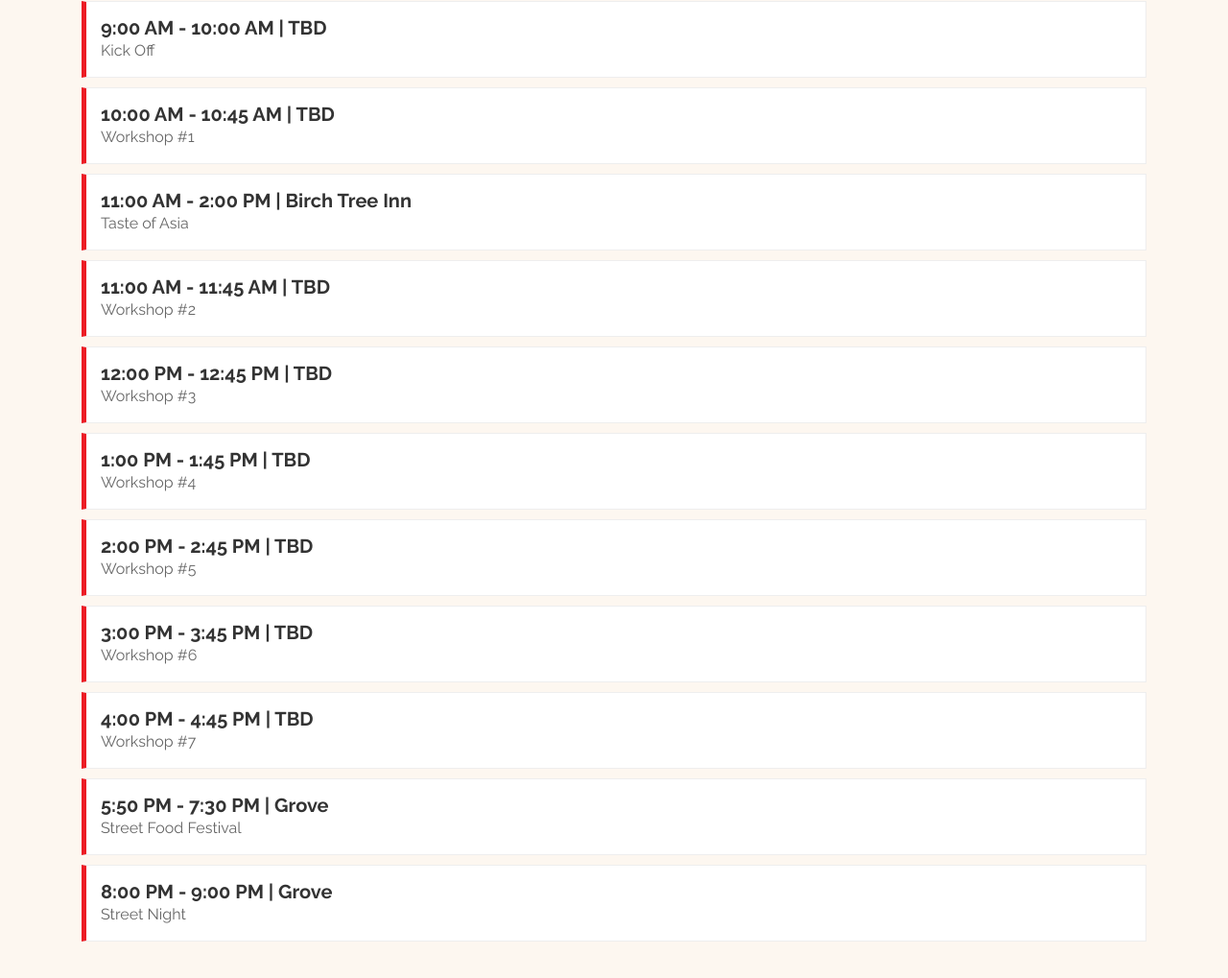
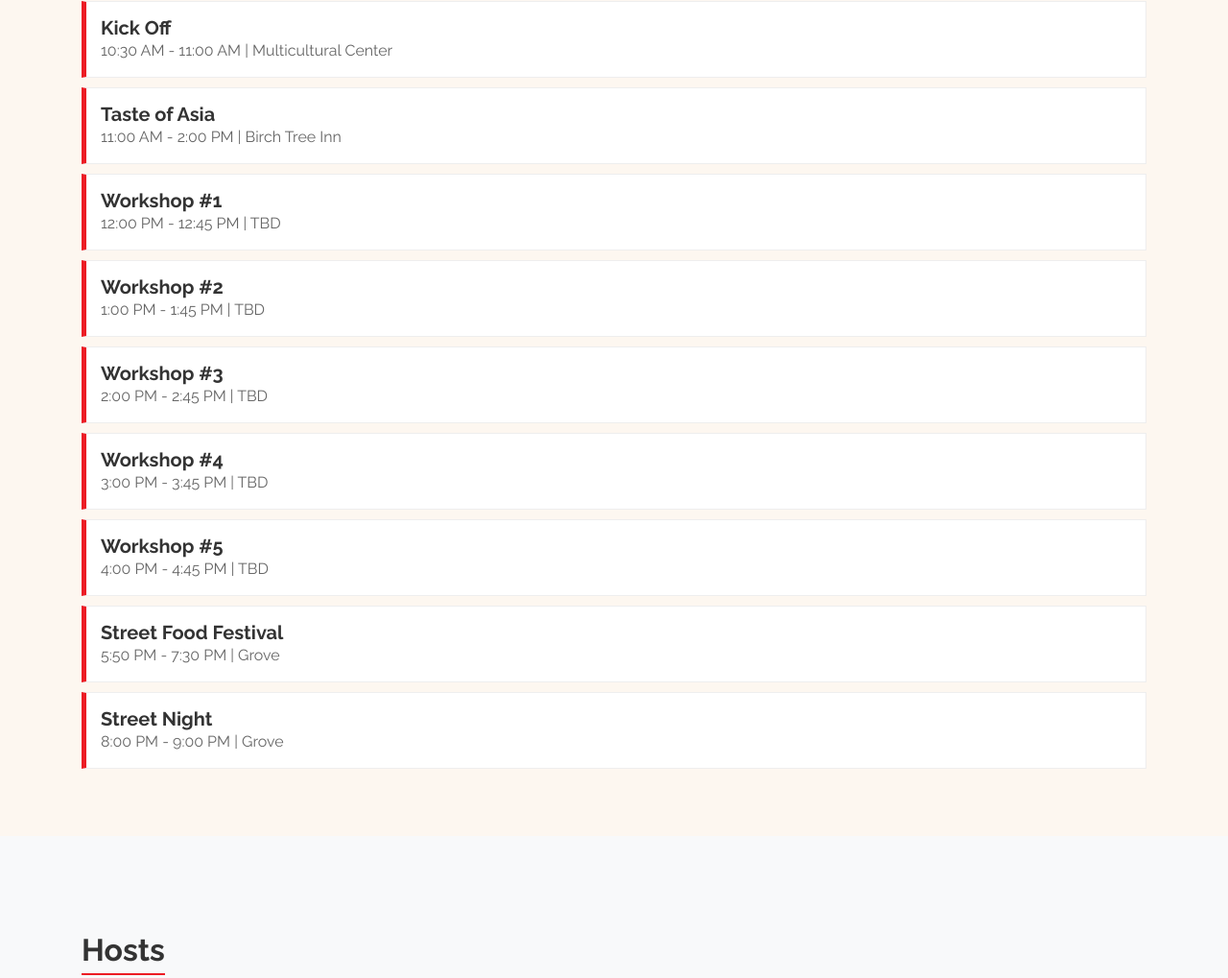
Before and after one commit to RCNJ-Computer-Science-Club/ISFF25, a plain HTML site: page index.html in a window 1280 px wide. Shown: the part 504-1523 px from the top of the page at 96% size. Drawn offline with nearby package versions, Linux system fonts and the light colour scheme.

Commit message:
Refactor code structure for improved readability and maintainability

```diff
--- a/index.html
+++ b/index.html
@@ -67,50 +67,15 @@
   <section id="agenda" class="event-section">
     <div class="container">
       <h2 class="section-title">Event Agenda</h2>
-      <div class="agenda-item">
-        <h5>9:00 AM - 10:00 AM | TBD </h5>
-        <p>Kick Off</p>
-      </div>
-      <div class="agenda-item">
-        <h5>10:00 AM - 10:45 AM | TBD </h5>
-        <p>Workshop #1</p>
-      </div>
-      <div class="agenda-item">
-        <h5>11:00 AM - 2:00 PM | Birch Tree Inn </h5>
-        <p>Taste of Asia </p>
-      </div>
-      <div class="agenda-item">
-        <h5>11:00 AM - 11:45 AM | TBD </h5>
-        <p>Workshop #2</p>
-      </div>
-      <div class="agenda-item">
-        <h5>12:00 PM - 12:45 PM | TBD </h5>
-        <p>Workshop #3</p>
-      </div>
-      <div class="agenda-item">
-        <h5>1:00 PM - 1:45 PM | TBD </h5>
-        <p>Workshop #4</p>
-      </div>
-      <div class="agenda-item">
-        <h5>2:00 PM - 2:45 PM | TBD </h5>
-        <p>Workshop #5</p>
-      </div>
-      <div class="agenda-item">
-        <h5>3:00 PM - 3:45 PM | TBD </h5>
-        <p>Workshop #6</p>
-      </div>
-      <div class="agenda-item">
-        <h5>4:00 PM - 4:45 PM | TBD </h5>
-        <p>Workshop #7</p>
-      </div>
-      <div class="agenda-item">
-        <h5>5:50 PM - 7:30 PM | Grove </h5>
-        <p>Street Food Festival </p>
-      </div>
-      <div class="agenda-item">
-        <h5>8:00 PM - 9:00 PM | Grove </h5>
-        <p>Street Night</p>
-      </div>
+      <div class="agenda-item"> <h5>Kick Off</h5> <p>10:30 AM - 11:00 AM | Multicultural Center </p> </div>
+      <div class="agenda-item"> <h5>Taste of Asia</h5> <p>11:00 AM - 2:00 PM | Birch Tree Inn</p> </div>
+      <div class="agenda-item"> <h5>Workshop #1</h5> <p>12:00 PM - 12:45 PM | TBD</p> </div>
+      <div class="agenda-item"> <h5>Workshop #2</h5> <p>1:00 PM - 1:45 PM | TBD</p> </div>
+      <div class="agenda-item"> <h5>Workshop #3</h5> <p>2:00 PM - 2:45 PM | TBD</p> </div>
+      <div class="agenda-item"> <h5>Workshop #4</h5> <p>3:00 PM - 3:45 PM | TBD</p> </div>
+      <div class="agenda-item"> <h5>Workshop #5</h5> <p>4:00 PM - 4:45 PM | TBD</p> </div>
+      <div class="agenda-item"> <h5>Street Food Festival</h5> <p>5:50 PM - 7:30 PM | Grove</p> </div>
+      <div class="agenda-item"> <h5>Street Night</h5> <p>8:00 PM - 9:00 PM | Grove</p> </div>
     </div>
   </section>
 
@@ -138,6 +103,7 @@
     <div class="d-flex flex-wrap justify-content-center">
       <img src="https://rcnj-computer-science-club.github.io/ISFF25/res/logo/Dining.jpg" alt="Sponsor 1" class="sponsor-logo">
       <img src="https://rcnj-computer-science-club.github.io/ISFF25/res/logo/Roukema.jpg" alt="Sponsor 1" class="sponsor-logo">
+      <img src="https://rcnj-computer-science-club.github.io/ISFF25/res/logo/EDIC.png" alt="Sponsor 1" class="sponsor-logo">
       <img src="https://rcnj-computer-science-club.github.io/ISFF25/res/logo/SAC.jpg" alt="Sponsor 1" class="sponsor-logo">
       <img src="https://rcnj-computer-science-club.github.io/ISFF25/res/logo/FASA.png" alt="Sponsor 2" class="sponsor-logo">
       <img src="https://rcnj-computer-science-club.github.io/ISFF25/res/logo/SOCA.jpg" alt="Sponsor 3" class="sponsor-logo">
@@ -171,9 +137,19 @@
         Discover a wide variety of street food from all over the world. Our food booths offer
         delicious snacks and appetizers for every taste!
       </p>
-      <!-- <img src="https://via.placeholder.com/800x400?text=Delicious+Food" alt="Food Booth" class="img-fluid rounded" > -->
+      <!-- <div class="row">
+        <div class="col-md-4 text-center"> <img src="https://rcnj-computer-science-club.github.io/ISFF25/res/logo/ISO.jpg" alt="ISO" class="rounded-circle mb-2" style="width: 100px; height: 100px;"> <h5>Macarons</h5> <p>Hosted by: International Student Organization</p> </div>
+        <div class="col-md-4 text-center"> <img src="https://rcnj-computer-science-club.github.io/ISFF25/res/logo/SAC.jpg" alt="South Asian Club" class="rounded-circle mb-2" style="width: 100px; height: 100px;"> <h5>Mango Lassi (per gal)</h5> <p>Hosted by: South Asian Club</p> </div>
+        <div class="col-md-4 text-center"> <img src="https://rcnj-computer-science-club.github.io/ISFF25/res/logo/BSU.jpg" alt="BSU" class="rounded-circle mb-2" style="width: 100px; height: 100px;"> <h5>Banana Pudding - 38 oz</h5> <p>Hosted by: Black Student Union</p> </div>
+        <div class="col-md-4 text-center"> <img src="https://rcnj-computer-science-club.github.io/ISFF25/res/logo/OLU.jpg" alt="OLU" class="rounded-circle mb-2" style="width: 100px; height: 100px;"> <h5>Flautas/Taquitos</h5> <p>Hosted by: Organization of Latino Unity</p> </div>
+        <div class="col-md-4 text-center"> <img src="https://rcnj-computer-science-club.github.io/ISFF25/res/logo/SOCA.jpg" alt="SOCA" class="rounded-circle mb-2" style="width: 100px; height: 100px;"> <h5>Funnel Cake? (tbd)</h5> <p>Hosted by: Students of Caribbean Ancestry</p> </div>
+        <div class="col-md-4 text-center"> <img src="https://rcnj-computer-science-club.github.io/ISFF25/res/logo/UAA.jpg" alt="UAA" class="rounded-circle mb-2" style="width: 100px; height: 100px;"> <h5>Veggie Dumplings (8 pcs)</h5> <p>Hosted by: United Asian Association</p> </div>
+        <div class="col-md-4 text-center"> <img src="https://rcnj-computer-science-club.github.io/ISFF25/res/logo/FASA.png" alt="FASA" class="rounded-circle mb-2" style="width: 100px; height: 100px;"> <h5>Lumpia Shanghai (Pork) - Full Tray (100 pc)</h5> <p>Hosted by: Filipino American Student Association</p> </div>
+        <div class="col-md-4 text-center"> <img src="https://rcnj-computer-science-club.github.io/ISFF25/res/logo/CAPS.jpg" alt="CAPS" class="rounded-circle mb-2" style="width: 100px; height: 100px;"> <h5>Cream Puffs</h5> <p>Hosted by: Counseling and Psychological Services</p> </div>
+        <div class="col-md-4 text-center"> <img src="https://rcnj-computer-science-club.github.io/ISFF25/res/logo/Dining.jpg" alt="Dining Services" class="rounded-circle mb-2" style="width: 100px; height: 100px;"> <h5>Boneless Wings (6pc/order)</h5> <p>Hosted by: Dining Services</p> </div>
+      </div> -->
     </div>
-  </section>
+  </section></div>
 
   <!-- Performances Section -->
   <section id="performances" class="event-section">
@@ -224,5 +200,7 @@
   <script src="https://cdn.jsdelivr.net/npm/popper.js@1.16.1/dist/umd/popper.min.js"></script>
   <script src="https://stackpath.bootstrapcdn.com/bootstrap/4.5.2/js/bootstrap.min.js"></script>
   <!-- Custom JavaScript -->
-  <script src="js/scripts.js"></script>
+  <script src="js/scripts.js">
+    document.documentElement.style.cssText = "";
+  </script>
 </body
```
Also changed, not shown: res/logo/DEAN.png (added), res/logo/EDIC.png (added).
